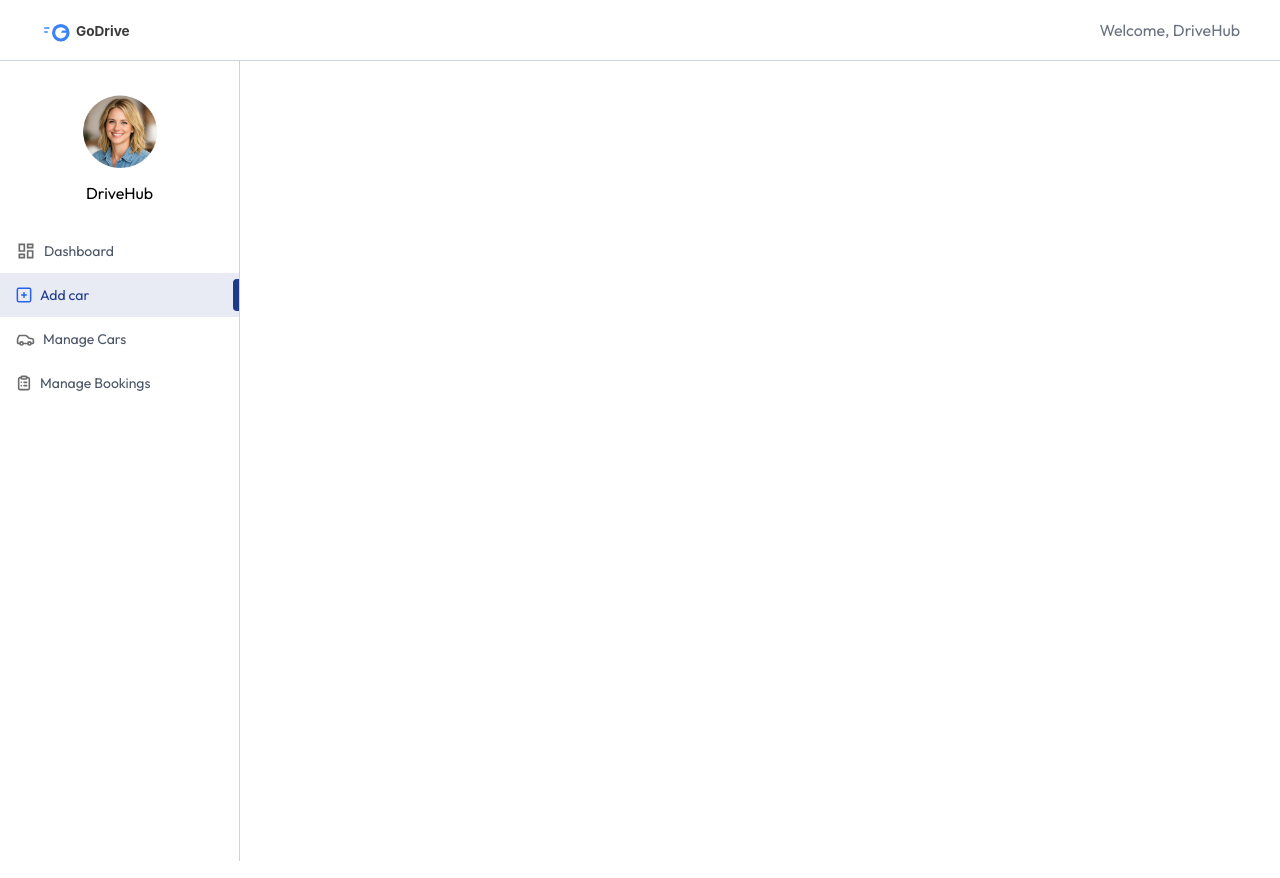
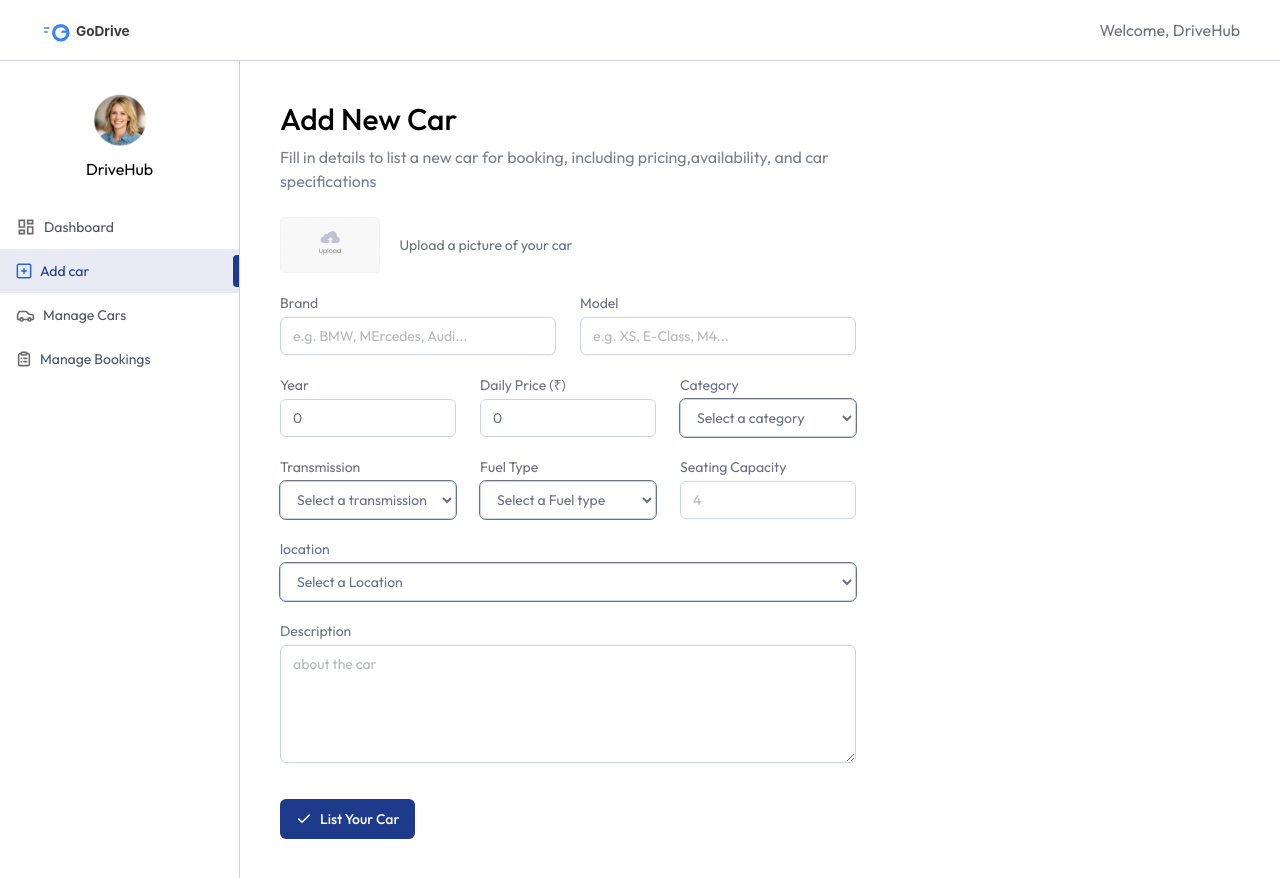
Before and after one commit to athmika2904/CarRental-Website, a React (Vite) app in the folder clientpage/: page /owner/add-car in a window 1280 px wide. Built offline with nearby package versions, Linux system fonts and the light colour scheme.

Commit message:
form to add car is created

```diff
--- a/clientpage/src/components/Owner/Sidebar.jsx
+++ b/clientpage/src/components/Owner/Sidebar.jsx
@@ -27,7 +27,7 @@
           <img
             src={img ? URL.createObjectURL(img) : userImage || assets.testimonial_image_1}
             alt=""
-            className="rounded-full w-20 h-20 object-cover"
+            className=" h-9 md:h-14 w-9 md:w-14 rounded-full mx-auto"
           />
 
           <input
--- a/clientpage/src/pages/Owner/Addcar.jsx
+++ b/clientpage/src/pages/Owner/Addcar.jsx
@@ -1,9 +1,113 @@
-import React from 'react'
+import React, { useState } from 'react'
+import TitleOwner from '../../components/Owner/TitleOwner';
+import { assets } from '../../assets/assets';
 
 const Addcar = () => {
+  const [img,setImg]=useState(null);
+  const [car,setCar]=useState({
+    brand:"",model:"",year:0,pricePerDay:0,category:"",
+    transmission:'',fuel_type:"",seating_capacity:"",location:"",description:""
+  })
+  const submitHandler=async(e)=>{
+
+  }
   return (
-    <div>
-
+    <div className='px-4 py-10 md:px-10 flex-1'>
+      <TitleOwner title="Add New Car" subtitle="Fill in details to list a new car for
+      booking, including pricing,availability, and car specifications"/>
+      <form onSubmit={submitHandler} className='flex flex-col gap-5 text-gray-500 text-sm mt-6 max-w-xl'>
+        <div className='flex items-center gap-2-w-full'>
+          <label htmlFor="car-image">
+            <img src={img?URL.createObjectURL(img):assets.upload_icon} alt="" className='h-14 rounded cursor-pointer' />
+            <input type="file" id='car-image' accept='image/*' hidden onChange={e=>setImg(e.target.files[0])}/>
+          </label>
+          <p className='text-sm text-gray-500 px-5'>Upload a picture of your car</p>
+        </div>
+        <div className='grid grid-cols-1 md:grid-cols-2 gap-6'>
+          <div className='flex flex-col w-full'>
+            <label >Brand</label>
+            <input type="text" placeholder='e.g. BMW, MErcedes, Audi...'
+            required className='px-3 py-2 mt-1 border border-borderColor rounded-md outline-none' value={car.brand} onChange={e=>setCar({...car,brand:e.target.value})} />
+          </div>
+          <div className='flex flex-col w-full'>
+            <label >Model</label>
+            <input type="text" placeholder='e.g. XS, E-Class, M4...'
+            required className='px-3 py-2 mt-1 border border-borderColor rounded-md outline-none' value={car.model} onChange={e=>setCar({...car,model:e.target.value})} />
+          </div>
+        </div>
+        <div className='grid grid-cols-1 sm:griid-cols-2 md:grid-cols-3 gap-6'>
+          <div className='flex flex-col w-full'>
+            <label >Year</label>
+            <input type="number" placeholder='2025'
+            required className='px-3 py-2 mt-1 border border-borderColor rounded-md outline-none' value={car.year} onChange={e=>setCar({...car,year:e.target.value})} />
+          </div>
+          <div className='flex flex-col w-full'>
+            <label >Daily Price (₹)</label>
+            <input type="text" placeholder='10000'
+            required className='px-3 py-2 mt-1 border border-borderColor rounded-md outline-none' value={car.pricePerDay} onChange={e=>setCar({...car,pricePerDay:e.target.value})} />
+          </div>
+          <div className='flex flex-col w-full'>
+            <label >Category</label>
+            <select onChange={e=>setCar({...car,category:e.target.value})}
+              value={car.category} className='px-3 py-2 mt-1 border border-borderColor rounded-md outline none'>
+              <option value="">Select a category</option>
+              <option value="Sedan">Sedan</option>
+              <option value="SUV">SUV</option>
+              <option value="Van">Van</option>
+            </select>
+          </div>
+        </div>
+        <div className='grid grid-cols-1 sm:griid-cols-2 md:grid-cols-3 gap-6'>
+          <div className='flex flex-col w-full'>
+            <label >Transmission</label>
+            <select onChange={e=>setCar({...car,transmission:e.target.value})}
+              value={car.transmission} className='px-3 py-2 mt-1 border border-borderColor rounded-md outline none'>
+              <option value="">Select a transmission</option>
+              <option value="Automatic">Automatic</option>
+              <option value="manual">Manual</option>
+              <option value="semi-automatic">Semi-Automatic</option>
+            </select>
+          </div>
+          <div className='flex flex-col w-full'>
+            <label >Fuel Type</label>
+            <select onChange={e=>setCar({...car,fuel_type:e.target.value})}
+              value={car.fuel_type} className='px-3 py-2 mt-1 border border-borderColor rounded-md outline none'>
+              <option value="">Select a Fuel type</option>
+              <option value="gas">Gas</option>
+              <option value="diesel">Diesel</option>
+              <option value="petrol">Petrol</option>
+              <option value="Electric">Electric</option>
+              <option value="hybrid">Hybrid</option>
+            </select>
+          </div>
+          <div className='flex flex-col w-full'>
+            <label >Seating Capacity</label>
+            <input type="number" placeholder='4'
+            required className='px-3 py-2 mt-1 border border-borderColor rounded-md outline-none' value={car.seating_capacity} onChange={e=>setCar({...car,seating_capacity:e.target.value})} />
+          </div>
+        </div>
+        <div className='flex flex-col w-full'>
+          <label >location</label>
+            <select onChange={e=>setCar({...car,location:e.target.value})}
+              value={car.location} className='px-3 py-2 mt-1 border border-borderColor rounded-md outline none'>
+              <option value="">Select a Location</option>
+              <option value="mumbai">Mumbai</option>
+              <option value="bengaluru">Bengaluru</option>
+              <option value="Delhi">Delhi</option>
+              <option value="kolkata">Kolkata</option>
+            </select>
+        </div>
+        <div className='flex flex-col w-full'>
+            <label >Description</label>
+            <textarea rows={5} type="text" placeholder='about the car'
+            required className='px-3 py-2 mt-1 border border-borderColor rounded-md outline-none' value={car.description} onChange={e=>setCar({...car,description:e.target.value})} />
+          </div>
+          <button className='flex items-center gap-2 px-4 py-2.5 mt-4 bg-primary
+          text-white rounded-md font-medium w-max cursor-pointer'>
+            <img src={assets.tick_icon} alt="" />
+            List Your Car
+          </button>
+      </form>
     </div>
   )
 }
```
